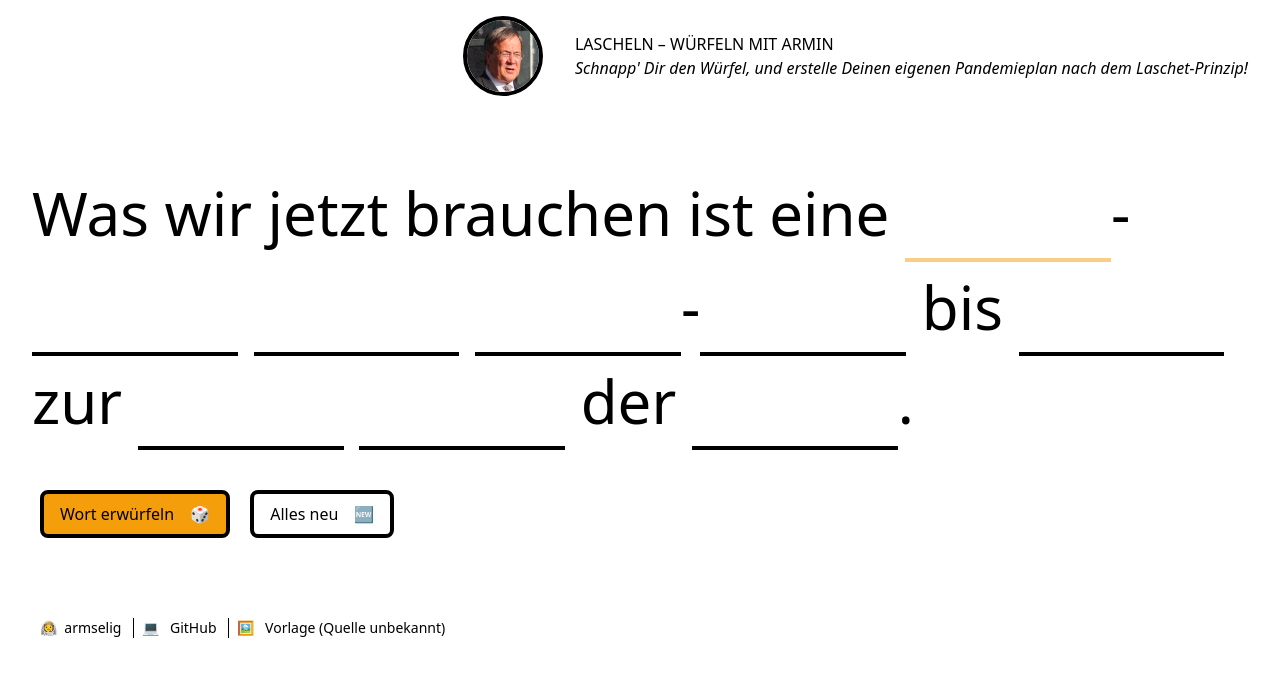
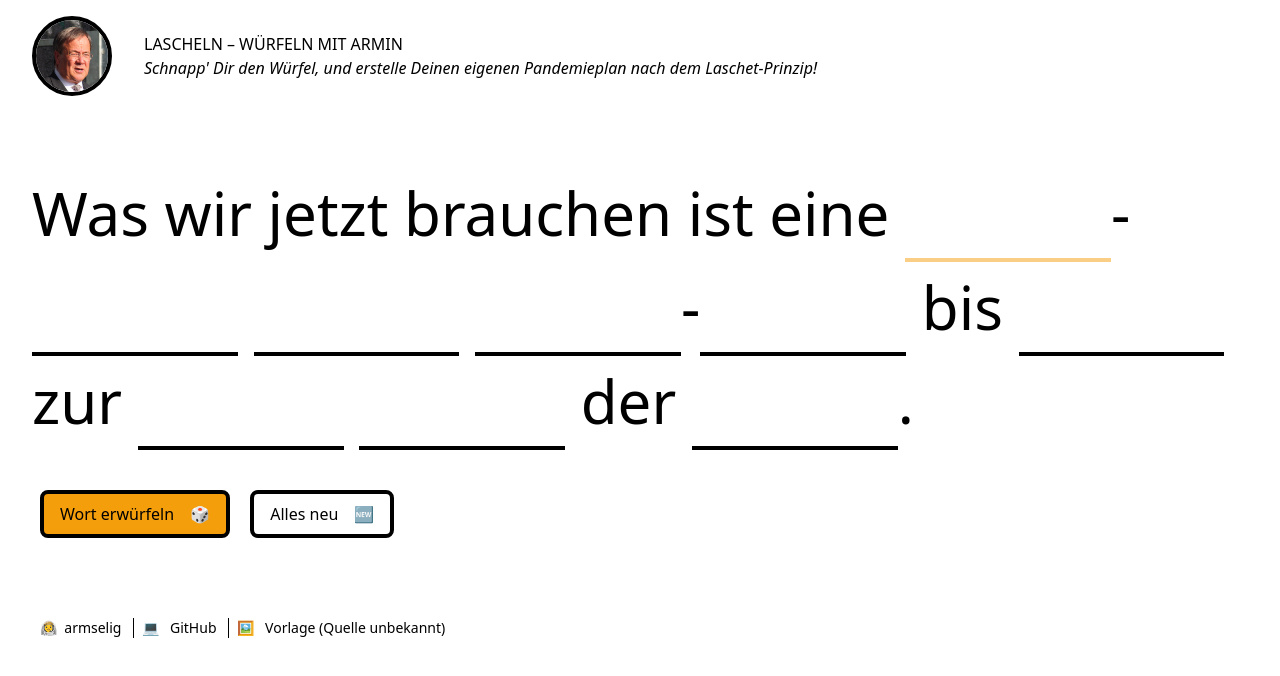
Before and after one commit to armselig/lascheln, a website built with Parcel: page src/index.html in a window 1280 px wide. Built offline with nearby package versions, Linux system fonts and the light colour scheme.

Commit message:
style(header): fix margin for image

```diff
--- a/src/index.html
+++ b/src/index.html
@@ -50,7 +50,7 @@
       <img
         src="assets/images/armin-laschet-256.jpg"
         alt="Armin Laschet"
-        class="border-4 border-black rounded-full w-20 mx-auto md:mr-8"
+        class="border-4 border-black rounded-full w-20 mx-auto md:ml-0 md:mr-8"
       />
       <div class="mt-4 md:mt-0">
         <h1 class="uppercase font-medium">Lascheln – Würfeln mit Armin</h1>
```
